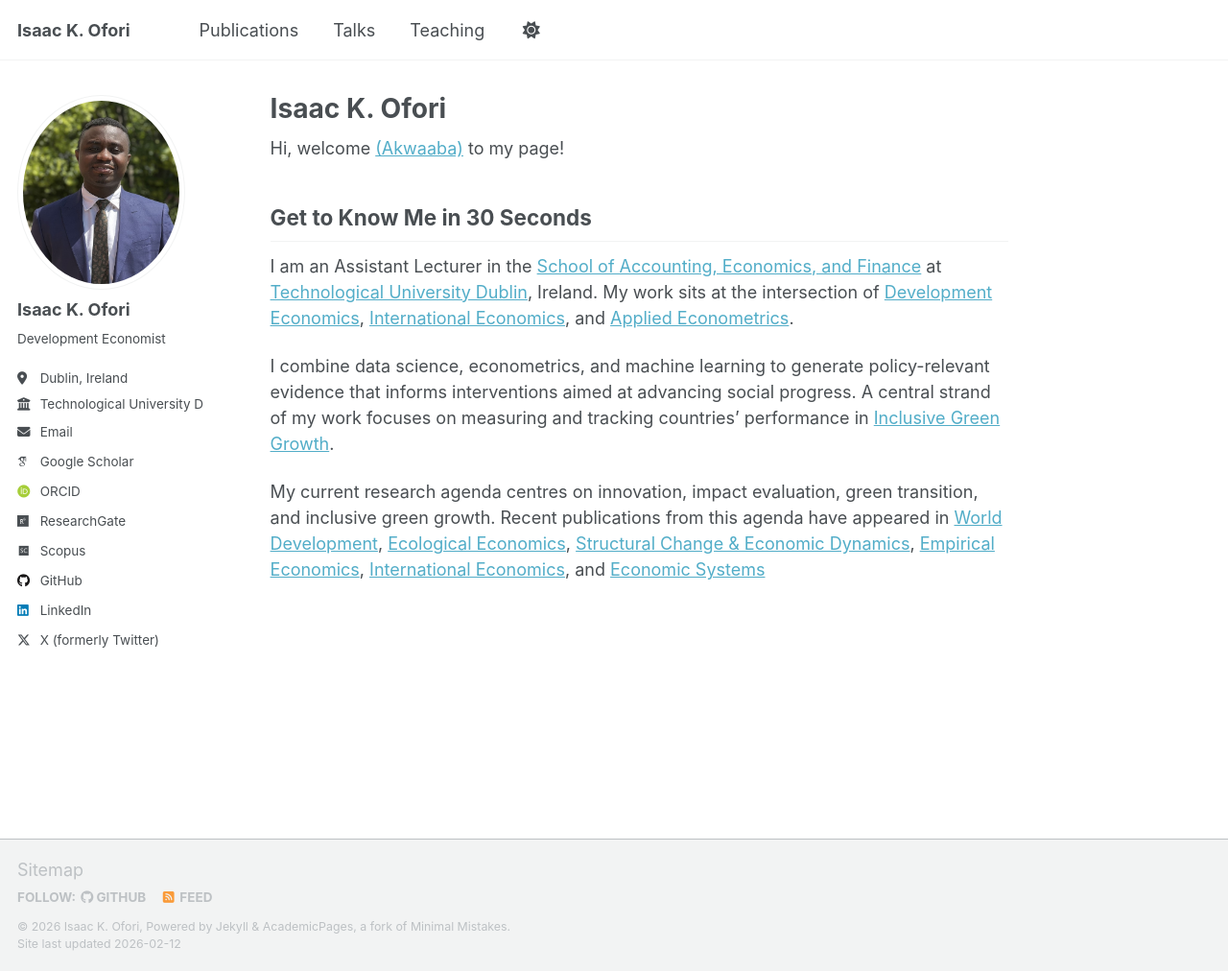
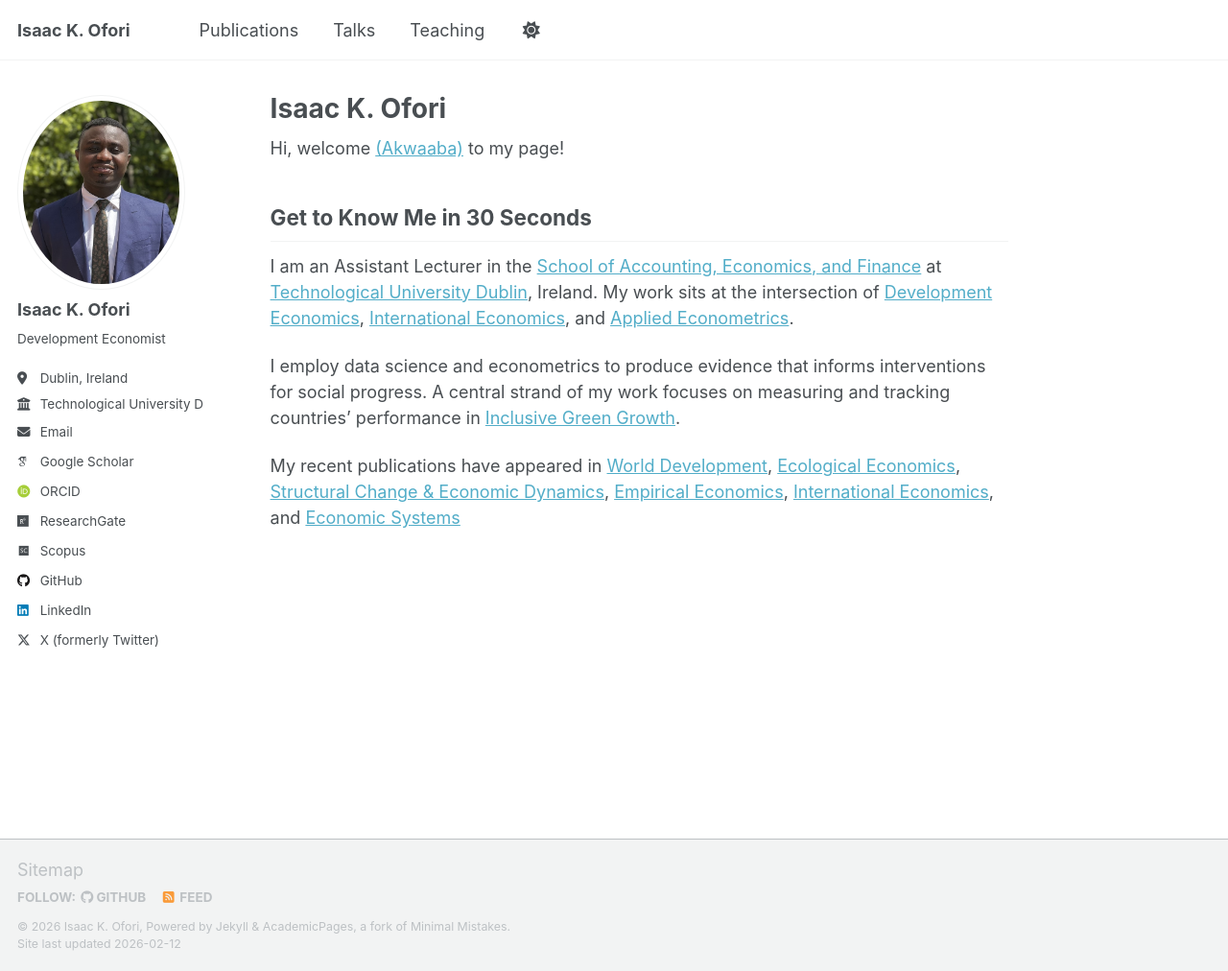
Before and after one commit to ikofori/ikofori.github.io, a Jekyll site: the page built from _pages/about.md, in a window 1280 px wide and 1012 px high. Shown: the whole window at 96% size. Built offline with Jekyll 4.4.1, drawn with Linux system fonts in a browser that asks for light colours; some web fonts are replaced; a script that is not in the unit is left out.

Commit message:
Update about.md

```diff
--- a/_pages/about.md
+++ b/_pages/about.md
@@ -18,6 +18,6 @@ Hi, welcome [(Akwaaba)](https://mfa.gov.gh/index.php/about-ghana/) to my page!
 
 I am an Assistant Lecturer in the [School of Accounting, Economics, and Finance](https://researchprofiles.tudublin.ie/en/persons/a86f0fa2-e615-4fe1-86ff-d679d9b2a895) at [Technological University Dublin](https://www.tudublin.ie/), Ireland. My work sits at the intersection of [Development Economics](https://doi.org/10.1016/j.worlddev.2025.107223), [International Economics](https://doi.org/10.1016/j.inteco.2024.100509), and [Applied Econometrics](https://doi.org/10.1016/j.strueco.2025.09.004).
 
-I combine data science, econometrics, and machine learning to generate policy-relevant evidence that informs interventions aimed at advancing social progress. A central strand of my work focuses on measuring and tracking countries’ performance in [Inclusive Green Growth](https://zenodo.org/records/12529764).
+I employ data science and econometrics to produce evidence that informs interventions for social progress. A central strand of my work focuses on measuring and tracking countries’ performance in [Inclusive Green Growth](https://zenodo.org/records/12529764).
 
-My current research agenda centres on innovation, impact evaluation, green transition, and inclusive green growth. Recent publications from this agenda have appeared in [World Development](https://doi.org/10.1016/j.worlddev.2025.107223), [Ecological Economics](https://www.econstor.eu/handle/10419/335106), [Structural Change & Economic Dynamics](https://doi.org/10.1016/j.strueco.2025.09.004), [Empirical Economics](https://doi.org/10.1007/s00181-025-02744-x), [International Economics](https://doi.org/10.1016/j.inteco.2024.100509), and [Economic Systems](https://doi.org/10.1016/j.ecosys.2022.101055)
+My recent publications have appeared in [World Development](https://doi.org/10.1016/j.worlddev.2025.107223), [Ecological Economics](https://www.econstor.eu/handle/10419/335106), [Structural Change & Economic Dynamics](https://doi.org/10.1016/j.strueco.2025.09.004), [Empirical Economics](https://doi.org/10.1007/s00181-025-02744-x), [International Economics](https://doi.org/10.1016/j.inteco.2024.100509), and [Economic Systems](https://doi.org/10.1016/j.ecosys.2022.101055)
```
